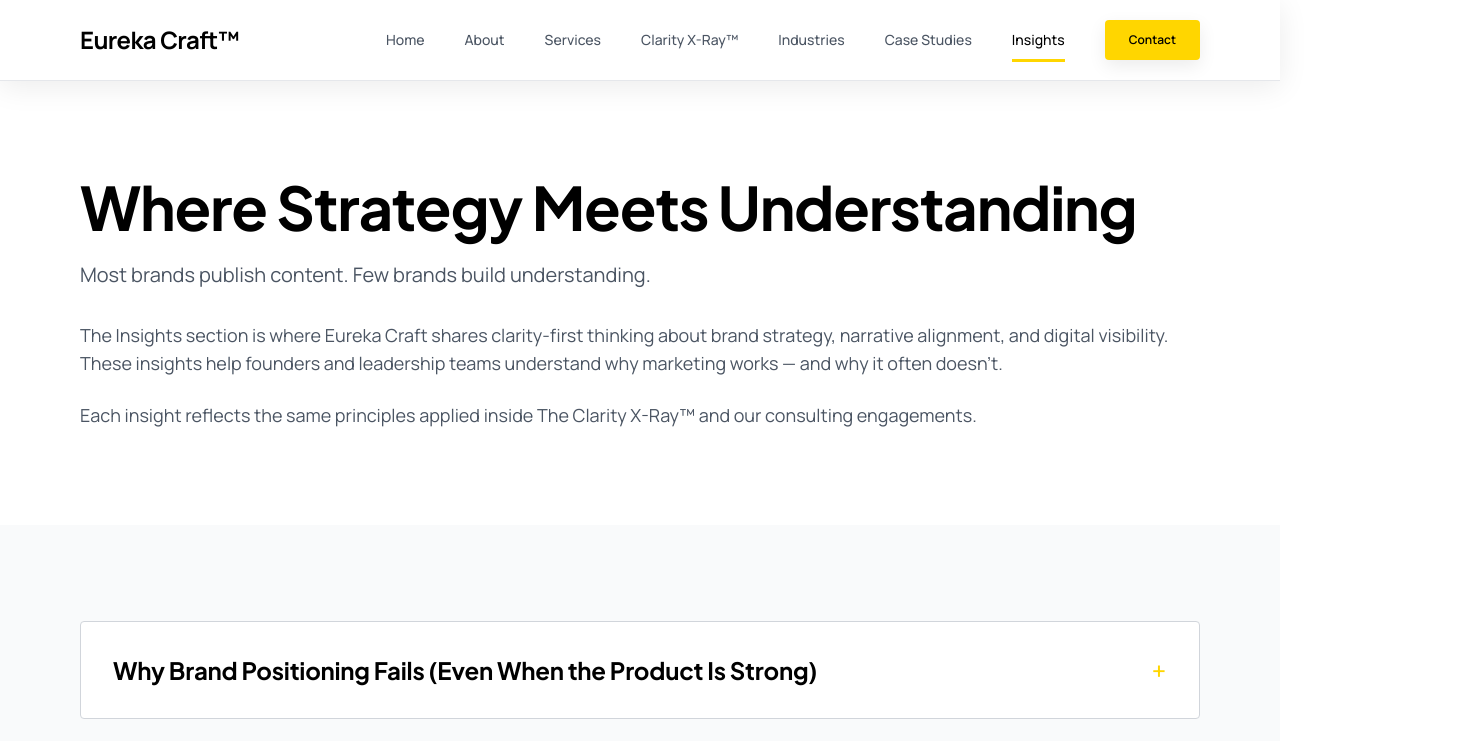
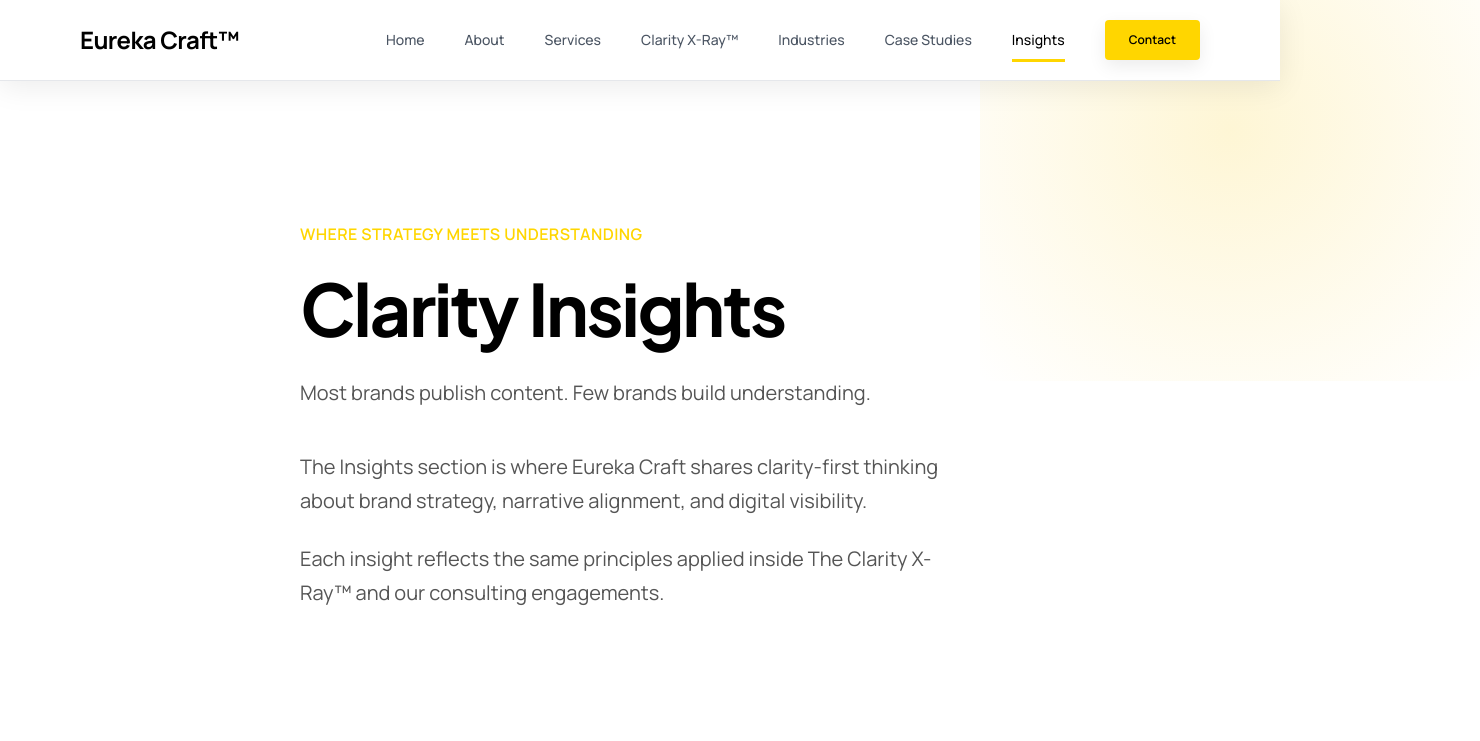
Before and after one commit to ragbak1210-ctrl/eureka-craft-consultancy, a Next.js app: page /insights in a window 1280 px wide. Shown: the top 741 px of the page, 1480 px wide, since content can reach past the window. Built offline with nearby package versions, Linux system fonts and the light colour scheme.

Commit message:
Update insights.tsx

```diff
--- a/pages/insights.tsx
+++ b/pages/insights.tsx
@@ -46,8 +46,6 @@
 This ensures your brand becomes recognizable before it becomes visible.`
 },
 
-
-
 {
 title:"Narrative Strategy: The Missing Layer in Most Marketing Plans",
 
@@ -81,8 +79,6 @@
 
 Consistency is about meaning.`
 },
-
-
 
 {
 title:"Messaging Architecture: Why Good Ideas Still Sound Confusing",
@@ -119,8 +115,6 @@
 Messaging clarity is one of the fastest ways to improve conversion rates without increasing marketing spend.`
 },
 
-
-
 {
 title:"Founder Branding: Why Trust Starts With People",
 
@@ -150,8 +144,6 @@
 
 Companies with active founders consistently outperform companies with silent leadership.`
 },
-
-
 
 {
 title:"Content Systems vs Random Posting",
@@ -183,8 +175,6 @@
 Because content works best when it behaves like a system, not a calendar.`
 },
 
-
-
 {
 title:"LinkedIn Strategy: Visibility Without Noise",
 
@@ -211,8 +201,6 @@
 
 When done correctly, LinkedIn becomes a long-term inbound lead engine.`
 },
-
-
 
 {
 title:"Digital Marketing Alignment: Why Channels Don't Work Together",
@@ -241,8 +229,6 @@
 Marketing becomes stronger when channels reinforce each other instead of competing for attention.`
 },
 
-
-
 {
 title:"Brand Communication Frameworks: Consistency Builds Trust",
 
@@ -269,8 +255,6 @@
 
 Brand communication frameworks allow brands to scale without losing identity.`
 },
-
-
 
 {
 title:"Blindspot Analysis: The Hidden Leaks in Brand Strategy",
@@ -300,8 +284,6 @@
 Friction slows growth.`
 },
 
-
-
 {
 title:"Trust Signals: Why People Hesitate to Buy",
 
@@ -326,8 +308,6 @@
 
 Authority is demonstrated.`
 },
-
-
 
 {
 title:"Clarity as a Growth Strategy",
@@ -356,10 +336,10 @@
 This is why Eureka Craft builds clarity before growth.
 
 Because growth built on confusion eventually collapses.`
+
 }
 
 ]
-
 
 
 return(
@@ -371,35 +351,53 @@
 </Head>
 
 
+
 {/* HERO */}
 
-<section className="section-spacing bg-white">
+<section className="hero-premium hero-glow">
 
-<div className="container-wide max-w-3xl">
+<div className="container-premium">
 
-<h1 className="text-5xl md:text-6xl font-bold mb-6">
-Where Strategy Meets Understanding
-</h1>
+<div className="content-narrow reveal">
 
-<p className="text-xl text-gray-600 mb-8">
-Most brands publish content. Few brands build understanding.
-</p>
+<p className="text-accent font-semibold mb-6 tracking-wide">
 
-
-<p className="text-lg text-gray-600 mb-6">
-
-The Insights section is where Eureka Craft shares clarity-first thinking about brand strategy, narrative alignment, and digital visibility.
-
-These insights help founders and leadership teams understand why marketing works — and why it often doesn't.
+WHERE STRATEGY MEETS UNDERSTANDING
 
 </p>
 
 
-<p className="text-lg text-gray-600">
+<h1 className="text-6xl md:text-7xl font-bold heading-luxury mb-8">
 
-Each insight reflects the same principles applied inside The Clarity X-Ray™ and our consulting engagements.
+Clarity Insights
+
+</h1>
+
+
+<p className="text-premium mb-10">
+
+Most brands publish content.
+Few brands build understanding.
 
 </p>
+
+
+<p className="text-premium mb-6">
+
+The Insights section is where Eureka Craft shares clarity-first thinking
+about brand strategy, narrative alignment, and digital visibility.
+
+</p>
+
+
+<p className="text-premium">
+
+Each insight reflects the same principles applied inside
+The Clarity X-Ray™ and our consulting engagements.
+
+</p>
+
+</div>
 
 </div>
 
@@ -409,31 +407,32 @@
 
 {/* ACCORDION */}
 
-<section className="section-spacing bg-gray-50">
+<section className="section-premium bg-gray-50">
 
-<div className="container-wide max-w-4xl">
+<div className="container-premium max-w-4xl">
 
+<div className="space-y-6">
 
 {insights.map((item,index)=>(
 <div
 key={index}
-className="mb-6 bg-white border border-gray-300 rounded"
+className="card-premium reveal cursor-pointer"
 >
 
 
 <button
 onClick={()=>setOpenIndex(openIndex===index?null:index)}
-className="w-full text-left p-8 flex justify-between items-center"
+className="w-full text-left p-10 flex justify-between items-center"
 >
 
-<h2 className="text-2xl font-bold">
+<h2 className="text-2xl font-semibold">
 
-{item.title}
+INSIGHT {index+1} — {item.title}
 
 </h2>
 
 
-<span className="text-accent text-2xl">
+<span className="text-accent text-3xl font-light">
 
 {openIndex===index?"−":"+"}
 
@@ -446,7 +445,7 @@
 
 {openIndex===index&&(
 
-<div className="px-8 pb-8">
+<div className="px-10 pb-10 border-t border-gray-200">
 
 <p className="text-gray-700 whitespace-pre-line leading-relaxed">
 
@@ -465,6 +464,43 @@
 
 </div>
 
+</div>
+
+</section>
+
+
+
+{/* FINAL CTA */}
+
+<section className="section-premium bg-white">
+
+<div className="container-premium text-center reveal">
+
+<h2 className="text-4xl font-bold mb-8">
+
+Clarity Begins With Diagnosis
+
+</h2>
+
+
+<p className="text-premium mb-10">
+
+See what your brand looks like from the outside.
+
+</p>
+
+
+<a
+href="/clarity-xray"
+className="cta-accent inline-block"
+>
+
+Start The Clarity X-Ray™
+
+</a>
+
+</div>
+
 </section>
 
 
```
